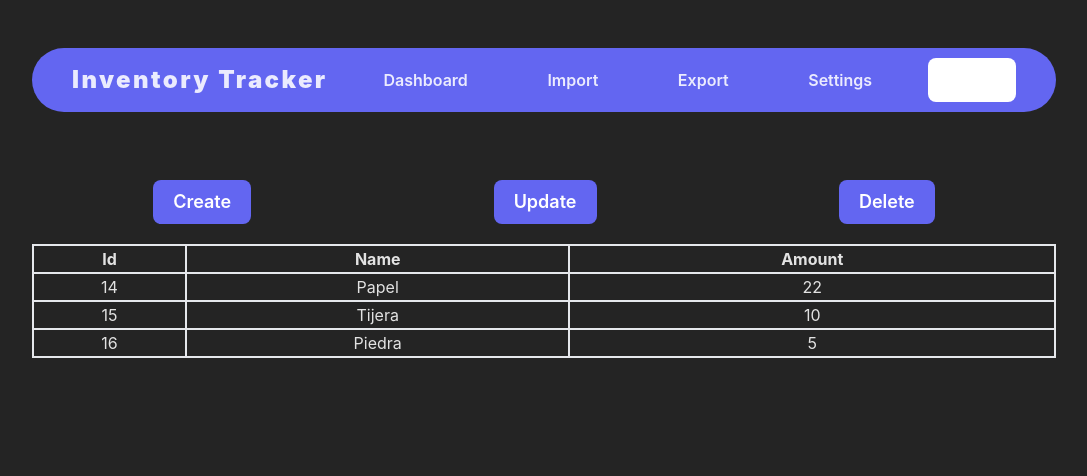
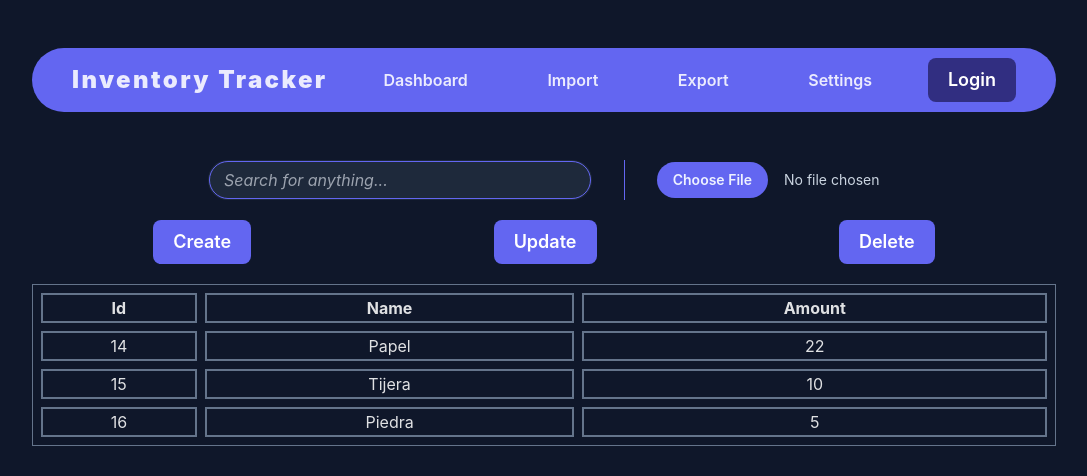
Before and after one commit to Delavalom/inventory-tracker, a React (Vite) app: page / in a window 1280 px wide. Shown: the top 476 px of the page, without its empty margins (96-1183 px from the left). Built offline with nearby package versions, Linux system fonts and the light colour scheme.

Commit message:
searchbar & import file ui

```diff
--- a/index.html
+++ b/index.html
@@ -6,7 +6,7 @@
     <meta name="viewport" content="width=device-width, initial-scale=1.0" />
     <title>Vite + React + TS</title>
   </head>
-  <body>
+  <body class="bg-slate-900">
     <main class="w-full text-center" id="root"></main>
     <script type="module" src="/src/main.tsx"></script>
   </body>
--- a/src/App.tsx
+++ b/src/App.tsx
@@ -1,7 +1,9 @@
 import { useState } from "react";
+import { ImportFileBtn } from "./components/ImportFileBtn";
 import { MainNavigation } from "./components/layout/MainNavigation";
-import Button from "./components/ui/Button";
-import Modal from "./components/ui/Modal";
+import { Button } from "./components/ui/Button";
+import { Modal } from "./components/ui/Modal";
+import { SearchBar } from "./components/ui/SearchBar";
 import { Inventory } from "./functions/functions";
 
 function App() {
@@ -19,7 +21,11 @@ function App() {
           title={"Create"}
         />
       )}
-      <main className="flex flex-col items-center h-screen w-full max-w-screen-lg mx-auto">
+      <section className="flex justify-between w-full max-w-2xl space-x-8">
+        <SearchBar />
+        <div className="h-full w-[1px] bg-indigo-500 mx-1" />
+        <ImportFileBtn />
+      </section>
       <div className="w-full flex justify-around my-5">
         {inventoryFunctions.map((inventoryFunction) => (
           <Button
@@ -33,7 +39,6 @@ function App() {
         ))}
       </div>
       {inventory.getInventory()}
-      </main>
     </MainNavigation>
   );
 }
--- /dev/null
+++ b/src/components/Footer.tsx
@@ -0,0 +1,9 @@
+export const Footer = () => {
+
+  return (
+        <footer className="">
+            <span></span>
+            <span></span>
+        </footer>
+  );
+};
--- a/src/components/Header.tsx
+++ b/src/components/Header.tsx
@@ -1,28 +1,30 @@
-import Button from "./ui/Button";
+import { Button } from "./ui/Button";
 
 interface Props {}
 
-const Routes = [
-    'Dashboard',
-    'Import',
-    'Export',
-    'Settings',
-]
+const Routes = ["Dashboard", "Import", "Export", "Settings"];
 
 export const Header = () => {
-
   return (
     <header className="w-full h-40 flex items-center justify-center">
       <nav className="w-10/12 max-w-5xl h-16 bg-indigo-500 rounded-full px-10 flex justify-between items-center">
-            <h1 className="text-2xl tracking-widest font-black">Inventory Tracker</h1>
+        <h1 className="text-2xl tracking-widest font-black">
+          Inventory Tracker
+        </h1>
         <ul className="flex justify-around flex-1 px-4">
-                {Routes.map(route => (
-                    <li className="font-semibold rounded-full px-4 py-1 hover:bg-indigo-900 transition-colors duration-500" key={route}>
+          {Routes.map((route) => (
+            <li
+              className="font-semibold rounded-full px-4 py-1 hover:bg-indigo-900 transition-colors duration-500"
+              key={route}
+            >
               <a href="/">{route}</a>
             </li>
           ))}
         </ul>
-            <Button className="text-indigo-900 bg-white hover:bg-indigo-900 hover:text-white" title="Login" />
+        <Button
+          className="bg-indigo-900  hover:bg-indigo-900 hover:text-white"
+          title="Login"
+        />
       </nav>
     </header>
   );
--- /dev/null
+++ b/src/components/ImportFileBtn.tsx
@@ -0,0 +1,15 @@
+interface Props {}
+
+export const ImportFileBtn = () => {
+  return (
+    <form className="flex items-center space-x-6">
+      <label className="block">
+        <span className="sr-only">Choose file</span>
+        <input
+          type="file"
+          className="w-full text-sm text-slate-300 file:mr-4 file:py-2 file:px-4 file:rounded-full file:border-0 file:text-sm file:font-semibold file:bg-indigo-500 file:text-indigo-50 hover:file:bg-black transition-colors duration-500"
+        />
+      </label>
+    </form>
+  );
+};
--- a/src/components/layout/MainNavigation.tsx
+++ b/src/components/layout/MainNavigation.tsx
@@ -1,5 +1,6 @@
 import { ReactNode } from "react";
 import { Header } from "../Header";
+import { Footer } from "../Footer";
 
 interface Props {
   children: ReactNode;
@@ -9,8 +10,8 @@ export const MainNavigation = ({ children }: Props) => {
   return (
     <>
       <Header></Header>
-      <main className="">{children}</main>
-      <footer></footer>
+      <main className="flex flex-col items-center h-screen w-full max-w-screen-lg mx-auto">{children}</main>
+      <Footer></Footer>
     </>
   );
 };
--- a/src/components/ui/Button.tsx
+++ b/src/components/ui/Button.tsx
@@ -4,8 +4,13 @@ interface ButtonTypes {
   onClick?: () => void;
 }
 
-const Button = ({ title, className, onClick }: ButtonTypes) => {
-  return <button className={`text-white rounded-lg px-5 py-2 text-lg font-semibold bg-indigo-500 transition-colors hover:bg-black hover:outline-indigo-500 focus:outline-indigo-500 ${className}`} onClick={onClick}>{title}</button>;
+export const Button = ({ title, className, onClick }: ButtonTypes) => {
+  return (
+    <button
+      className={`text-white rounded-lg px-5 py-2 text-lg font-semibold bg-indigo-500 transition-colors duration-500 hover:bg-black hover:outline-indigo-500 focus:outline-indigo-500 ${className}`}
+      onClick={onClick}
+    >
+      {title}
+    </button>
+  );
 };
-
-export default Button;
--- a/src/components/ui/Input.tsx
+++ b/src/components/ui/Input.tsx
@@ -4,20 +4,21 @@ interface InputTypes {
   placeholder: string;
   type: string;
   name?: string;
-  props(field: unknown): any
+  props(field: unknown): any;
 }
 
-const Input = ({ placeholder, type, name, props }: InputTypes) => {
-  const inputRef = useRef(null)
+export const Input = ({ placeholder, type, name, props }: InputTypes) => {
+  const inputRef = useRef(null);
 
   const onInputChange = () => {
     if (inputRef !== null) {
-      props(inputRef.current)
+      props(inputRef.current);
     }
   };
 
   return (
-    <input className="text-white rounded-lg w-24 px-5 py-2 text-4 bg-indigo-900 transition-colors focus:outline-indigo-500 focus:ring-indigo-500"
+    <input
+      className="text-white rounded-lg w-24 px-5 py-2 text-4 bg-indigo-900 transition-colors focus:outline-indigo-500 focus:ring-indigo-500"
       ref={inputRef}
       name={name}
       onInput={onInputChange}
@@ -26,5 +27,3 @@ const Input = ({ placeholder, type, name, props }: InputTypes) => {
     />
   );
 };
-
-export default Input;
--- /dev/null
+++ b/src/components/ui/SearchBar.tsx
@@ -0,0 +1,11 @@
+interface Props {}
+
+export const SearchBar = () => {
+  return (
+    <input
+      type="search"
+      className="w-11/12 max-w-sm placeholder:italic bg-slate-800 outline outline-1 outline-indigo-500 px-4 py-2 rounded-full"
+      placeholder="Search for anything..."
+    />
+  );
+};
--- a/src/functions/functions.tsx
+++ b/src/functions/functions.tsx
@@ -17,20 +17,20 @@ export class Inventory implements Base {
 
   getInventory() {
     return (
-      <table className="w-full border-2">
+      <table className="w-full border border-separate border-spacing-2 border-slate-500">
         <thead>
           <tr>
-            <th className="border-2">Id</th>
-            <th className="border-2">Name</th>
-            <th className="border-2">Amount</th>
+            <th className="border-2 border-slate-500">Id</th>
+            <th className="border-2 border-slate-500">Name</th>
+            <th className="border-2 border-slate-500">Amount</th>
           </tr>
         </thead>
         <tbody>
           {RECORDS.map(record => (
             <tr key={record.id}>
-              <td className="border-2">{record.id}</td>
-              <td className="border-2">{record.name}</td>
-              <td className="border-2">{record.amount}</td>
+              <td className="border-2 border-slate-500">{record.id}</td>
+              <td className="border-2 border-slate-500">{record.name}</td>
+              <td className="border-2 border-slate-500">{record.amount}</td>
             </tr>
           ))}
         </tbody>
--- a/src/index.css
+++ b/src/index.css
@@ -7,16 +7,16 @@
   font-size: 16px;
   line-height: 24px;
   font-weight: 400;
-
-  color-scheme: light dark;
   color: rgba(255, 255, 255, 0.87);
-  background-color: #242424;
-
   font-synthesis: none;
   text-rendering: optimizeLegibility;
   -webkit-font-smoothing: antialiased;
   -moz-osx-font-smoothing: grayscale;
   -webkit-text-size-adjust: 100%;
+}
+
+* {
+  box-sizing: border-box;
 }
 
 body {
```
Also changed, not shown: src/components/ui/Modal.tsx (+5 -6 lines). Lines whose indentation alone changed are shown as unchanged.
